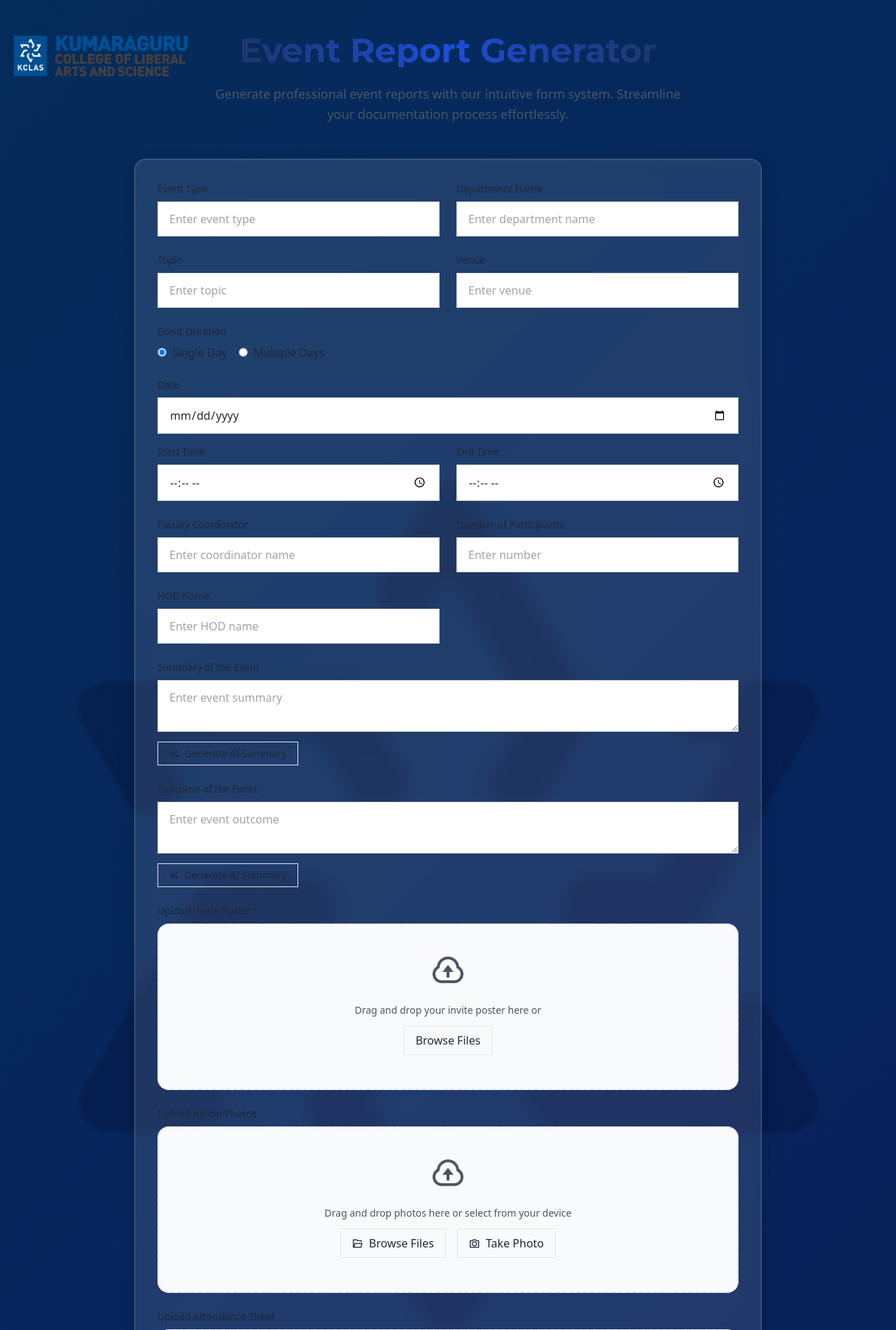
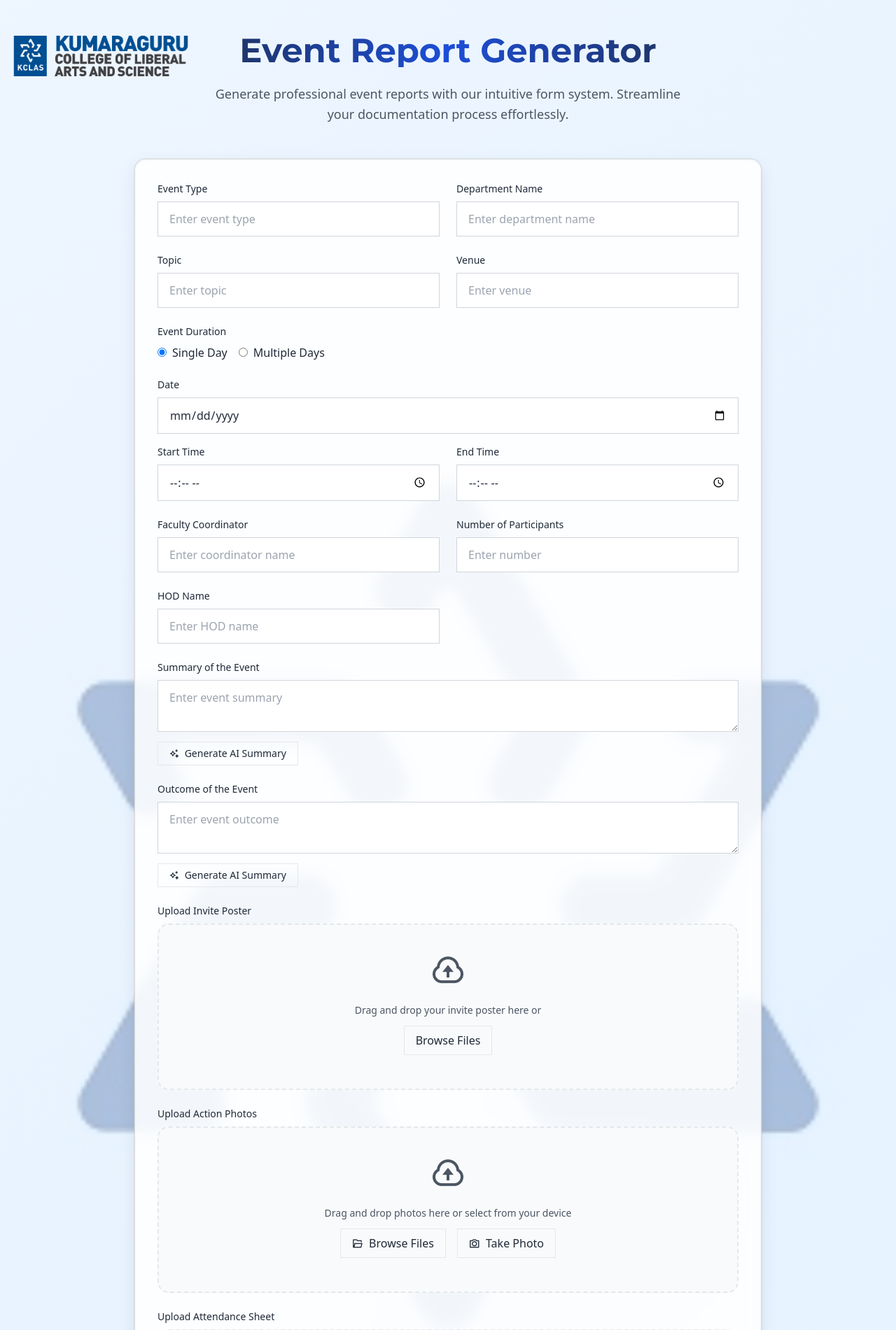
Before and after one commit to Edric2412/Automated-Report-Generator, a FastAPI app: page / in a window 1280 px wide. Shown: the top 1901 px of the page at 70% size. Run offline with FastAPI, Linux system fonts and the light colour scheme; some libraries are stand-ins or nearby versions.

Commit message:
Update styles.css (white)

```diff
--- a/backend/static/styles.css
+++ b/backend/static/styles.css
@@ -13,7 +13,8 @@
 }
 
 .animated-gradient {
-  background: linear-gradient(-45deg, #0c1130, #08245d, #013459, #003a3c);
+  /* Changed from dark blues to very light, subtle blues/grays */
+  background: linear-gradient(-45deg, #f0f8ff, #e6f2ff, #f5faff, #e6f2ff);
   background-size: 400% 400%;
   animation: gradient 15s ease infinite;
   position: fixed;
@@ -25,22 +26,24 @@
 }
 
 .glass-effect {
-  background: rgba(255, 255, 255, 0.1);
+  /* Adjusted for a light theme: mostly opaque white with subtle border and shadow */
+  background: rgba(255, 255, 255, 0.85); /* 85% opaque white */
   backdrop-filter: blur(10px);
-  border: 1px solid rgba(255, 255, 255, 0.2);
+  border: 1px solid rgba(200, 200, 200, 0.6); /* Lighter, subtle gray border */
   box-shadow:
-    inset 0 2px 4px rgba(255, 255, 255, 0.05),
-    0 8px 24px rgba(0, 0, 0, 0.2),
-    0 0 0 1px rgba(255, 255, 255, 0.05);
+    inset 0 2px 4px rgba(0, 0, 0, 0.02), /* Very subtle inner shadow */
+    0 8px 24px rgba(0, 0, 0, 0.08),    /* Lighter outer shadow */
+    0 0 0 1px rgba(200, 200, 200, 0.3); /* Subtle outer border glow */
   transition: all 0.3s ease;
 }
 
 .glass-effect:hover {
-  background: rgba(255, 255, 255, 0.08);
+  /* Adjusted hover state for light theme */
+  background: rgba(255, 255, 255, 0.95); /* Slightly more opaque on hover */
   box-shadow:
-    inset 0 2px 4px rgba(255, 255, 255, 0.08),
-    0 12px 32px rgba(0, 0, 0, 0.3),
-    0 0 0 1px rgba(255, 255, 255, 0.08);
+    inset 0 2px 4px rgba(0, 0, 0, 0.03),
+    0 12px 32px rgba(0, 0, 0, 0.12),
+    0 0 0 1px rgba(200, 200, 200, 0.4);
 }
 
 input[type="number"]::-webkit-inner-spin-button,
```
Also changed, not shown: other parts of backend/static/styles.css (+26 -26 lines).
